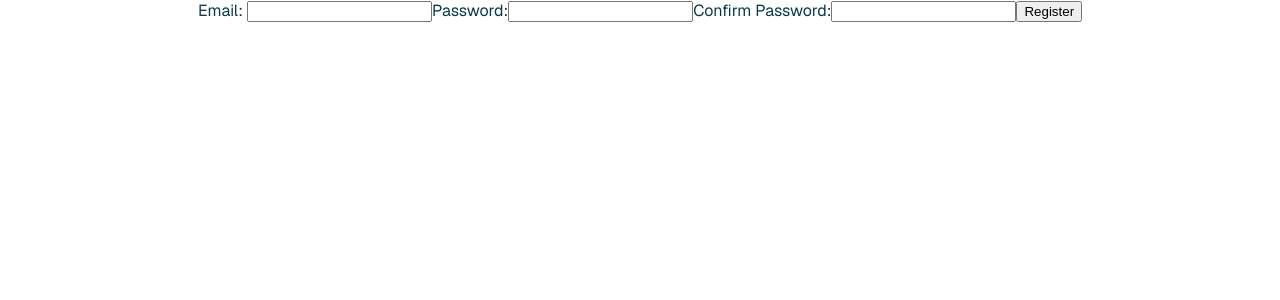
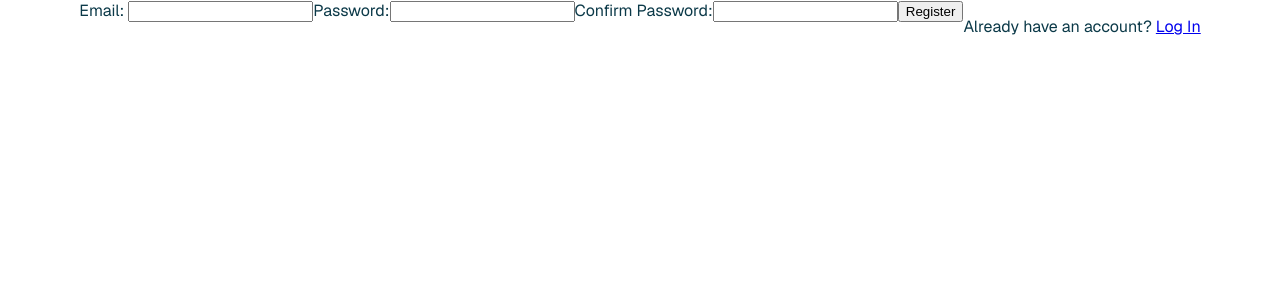
Before and after one commit to jckstllrd/habit-tracker, a React (Vite) app in the folder frontend/: page /register in a window 1280 px wide. Shown: the top 300 px of the page. Built offline with nearby package versions, Linux system fonts and the light colour scheme; no server answers.

Commit message:
feat: add links to login/register pages

```diff
--- a/frontend/src/pages/LoginPage.jsx
+++ b/frontend/src/pages/LoginPage.jsx
@@ -1,6 +1,6 @@
 import { useState } from "react";
 import * as authService from "../services/auth.js";
-import { useNavigate } from "react-router";
+import { Link, useNavigate } from "react-router";
 import { useAuth } from "../hooks/useAuth.js";
 
 export default function LoginPage() {
@@ -53,6 +53,9 @@ export default function LoginPage() {
         </form>
       </div>
       <div className="errorMessage">{error ? error.message : ""}</div>
+      <p>
+        Don't have an account? <Link to={"/register"}>Register</Link>
+      </p>
     </>
   );
 }
--- a/frontend/src/pages/RegisterPage.jsx
+++ b/frontend/src/pages/RegisterPage.jsx
@@ -1,5 +1,5 @@
 import { useState } from "react";
-import { useNavigate } from "react-router";
+import { Link, useNavigate } from "react-router";
 import { useAuth } from "../hooks/useAuth";
 import * as authService from "../services/auth.js";
 
@@ -68,6 +68,9 @@ export default function RegisterPage() {
         </form>
       </div>
       <div className="errorMessage">{error ? error.message : ""}</div>
+      <p>
+        Already have an account? <Link to={"/login"}>Log In</Link>
+      </p>
     </>
   );
 }
```
